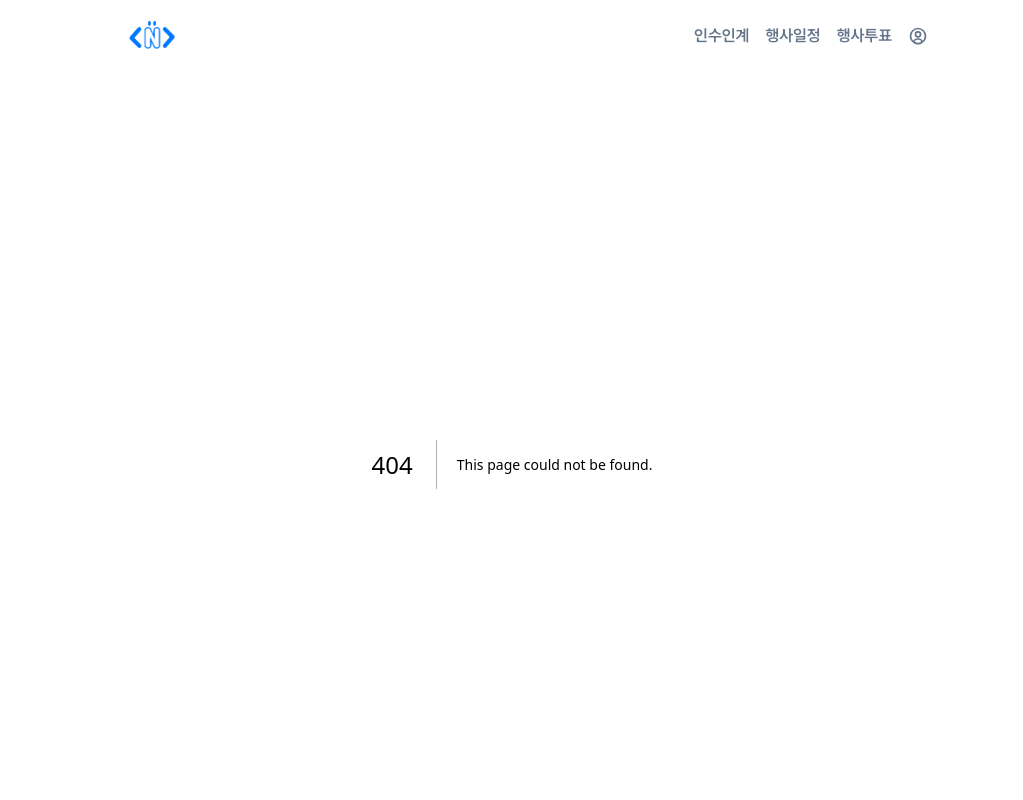
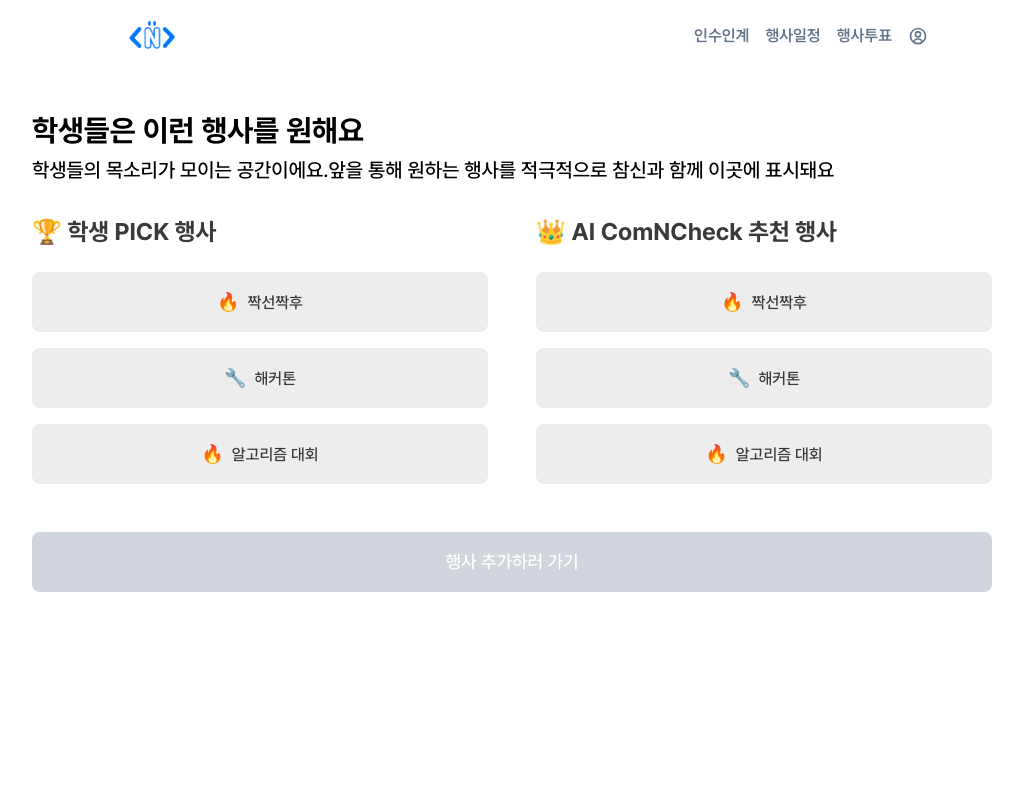
Before and after one commit to ComNCheck/ComNCheck-web, a Next.js app: page /popularEvent in a window 1280 px wide. Before the commit this address had no page. Shown: the top 800 px of the page, without its empty margins (128-1151 px from the left). Built offline with nearby package versions, Linux system fonts and the light colour scheme.

Commit message:
feat(event) : 학생 PICK 행사 페이지 퍼블리싱 완료

```diff
--- /dev/null
+++ b/src/app/popularEvent/page.tsx
@@ -0,0 +1,99 @@
+"use client";
+
+import TitleAndDescription from "../../components/TitleAndDescription";
+import { useRouter } from "next/navigation";
+
+// 이벤트 카테고리 인터페이스
+interface EventCategoryProps {
+  icon: string;
+  title: string;
+}
+
+// 이벤트 카테고리 카드 컴포넌트
+const EventCategoryCard: React.FC<EventCategoryProps> = ({ icon, title }) => {
+  return (
+    <div className="bg-[#EDEDED] rounded-lg px-6 py-4 text-center hover:bg-gray-300 transition-colors cursor-pointer">
+      <span className="text-lg mr-2">{icon}</span>
+      <span className="text-[#3A3A3A] font-medium">{title}</span>
+    </div>
+  );
+};
+
+// 섹션 컴포넌트
+interface SectionProps {
+  title: string;
+  categories: EventCategoryProps[];
+}
+
+const Section: React.FC<SectionProps> = ({ title, categories }) => {
+  return (
+    <div className="flex-1">
+      <h2 className="text-2xl font-bold mb-6 text-[#3A3A3A]">{title}</h2>
+      <div className="flex flex-col gap-4">
+        {categories.map((category, index) => (
+          <EventCategoryCard
+            key={index}
+            icon={category.icon}
+            title={category.title}
+          />
+        ))}
+      </div>
+    </div>
+  );
+};
+
+const PopularEvent = () => {
+  const router = useRouter();
+
+  // 학생 PICK 행사 데이터
+  const studentPickEvents: EventCategoryProps[] = [
+    { icon: "🔥", title: "짝선짝후" },
+    { icon: "🔧", title: "해커톤" },
+    { icon: "🔥", title: "알고리즘 대회" },
+  ];
+
+  // AI 추천 행사 데이터
+  const aiRecommendedEvents: EventCategoryProps[] = [
+    { icon: "🔥", title: "짝선짝후" },
+    { icon: "🔧", title: "해커톤" },
+    { icon: "🔥", title: "알고리즘 대회" },
+  ];
+
+  const handleAddEvent = () => {
+    router.push("/calendar/addEvent");
+  };
+
+  return (
+    <div className="min-h-screen text-black bg-white flex flex-col items-left justify-left py-12">
+      <div className="w-full h-full max-w-5xl mx-auto px-8">
+        <TitleAndDescription
+          title="학생들은 이런 행사를 원해요"
+          description="학생들의 목소리가 모이는 공간이에요. 앞을 통해 원하는 행사를 적극적으로 참신과 함께 이곳에 표시돼요."
+        />
+
+        <div className="flex flex-col lg:flex-row gap-8 lg:gap-12">
+          <Section title="🏆 학생 PICK 행사" categories={studentPickEvents} />
+
+          <Section
+            title="👑 AI ComNCheck 추천 행사"
+            categories={aiRecommendedEvents}
+          />
+        </div>
+
+        <div className="mt-12 flex justify-center w-full">
+          <button
+            onClick={handleAddEvent}
+            className={`w-full px-8 py-4 rounded-lg bg-gray-300 text-white font-medium text-lg transition-colors
+                ? "bg-blue-500 hover:bg-blue-600 cursor-pointer"
+                : "bg-gray-300 cursor-not-allowed"
+            }`}
+          >
+            행사 추가하러 가기
+          </button>
+        </div>
+      </div>
+    </div>
+  );
+};
+
+export default PopularEvent;
```
Also changed, not shown: src/app/calendar/addEvent/README.md (deleted).
